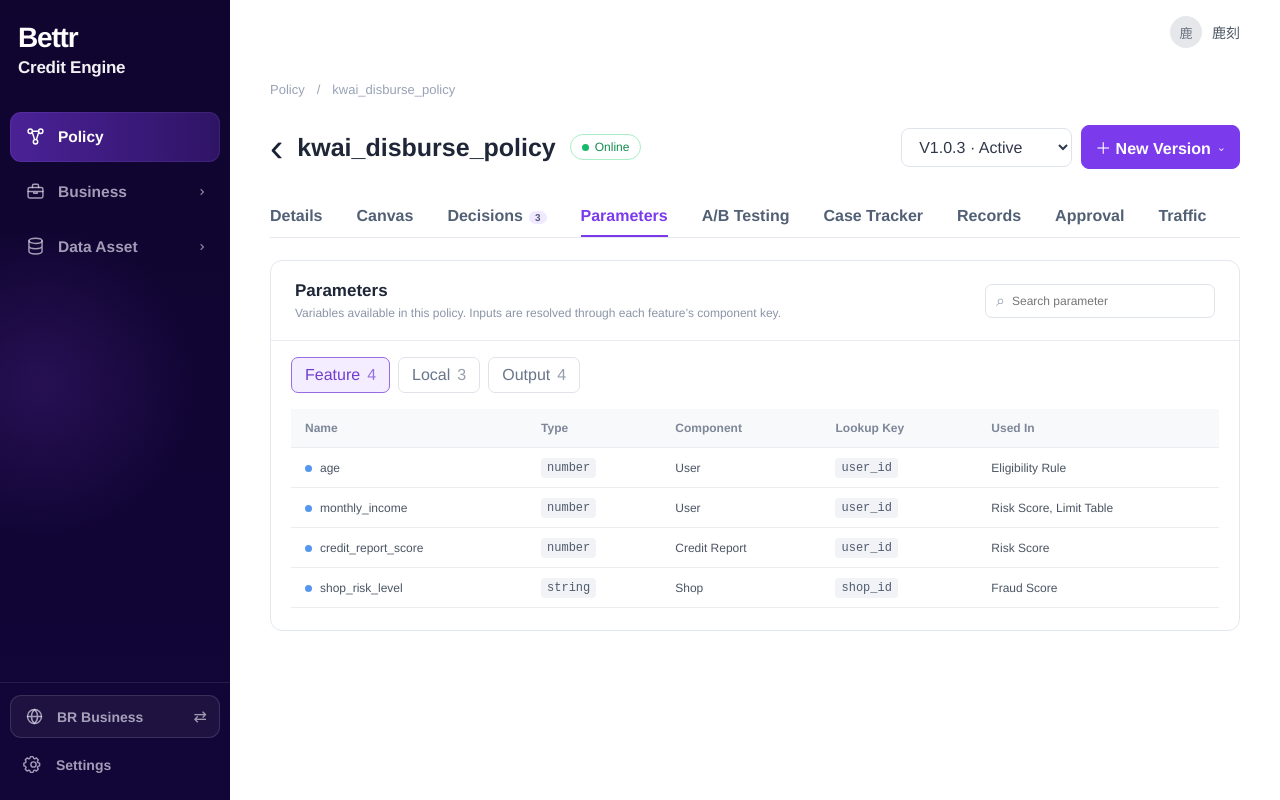
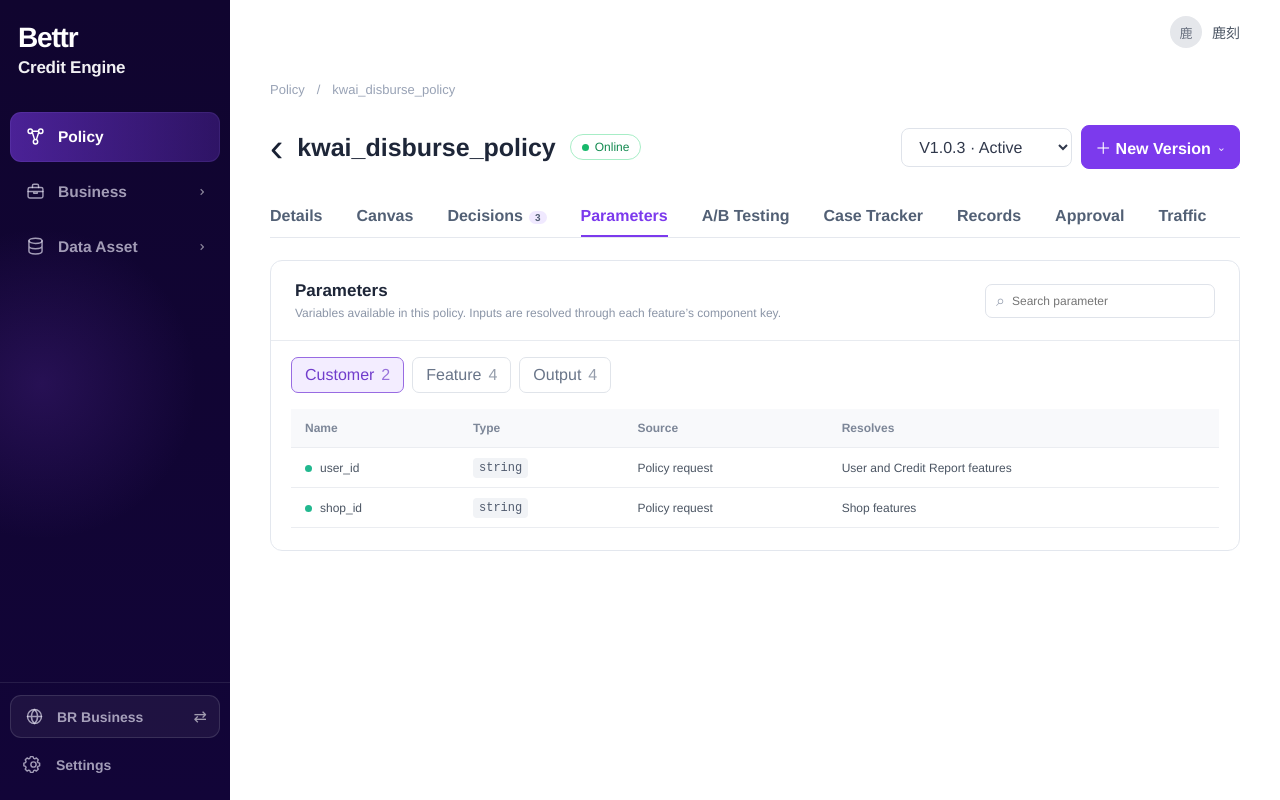
Before and after one commit to wangnan2017fall-oss/Ant-ACE-reinf, a React (Vite) app in the folder frontend/: page /policy/1 in a window 1280 px wide. Both pictures are taken after a click on the tab "Parameters". Built offline with nearby package versions, Linux system fonts and the light colour scheme.

Commit message:
feat: expose policy decision parameters

```diff
--- a/frontend/src/modules/policy/detail/PolicyDetailPage.css
+++ b/frontend/src/modules/policy/detail/PolicyDetailPage.css
@@ -946,6 +946,8 @@
   border-radius: 12px;
   background: rgba(255, 255, 255, 0.98);
   box-shadow: 0 18px 48px rgba(38, 23, 79, 0.16);
+  max-height: calc(100% - 36px);
+  overflow-y: auto;
 }
 
 .canvas-node-inspector h3 {
@@ -1007,6 +1009,70 @@
   font-size: 12px;
   font-weight: 700;
   text-decoration: none;
+}
+
+.inspector-parameters {
+  display: grid;
+  gap: 13px;
+  margin: 0 0 17px;
+}
+
+.inspector-parameters section {
+  display: grid;
+  gap: 7px;
+}
+
+.inspector-parameters section > strong {
+  display: flex;
+  align-items: center;
+  gap: 6px;
+  color: #4e5869;
+  font-size: 11px;
+}
+
+.inspector-parameters section > strong span {
+  display: grid;
+  min-width: 17px;
+  height: 17px;
+  place-items: center;
+  padding: 0 4px;
+  border-radius: 999px;
+  background: #f0e9ff;
+  color: #7440ce;
+  font-size: 9px;
+}
+
+.inspector-parameters section > div {
+  display: grid;
+  gap: 5px;
+}
+
+.inspector-parameters code {
+  display: flex;
+  min-width: 0;
+  align-items: center;
+  justify-content: space-between;
+  gap: 8px;
+  padding: 6px 8px;
+  border: 1px solid #e8eaf0;
+  border-radius: 6px;
+  background: #fafbfc;
+  color: #4c5667;
+  font-family: inherit;
+}
+
+.inspector-parameters code b {
+  overflow: hidden;
+  font-size: 10px;
+  font-weight: 600;
+  text-overflow: ellipsis;
+  white-space: nowrap;
+}
+
+.inspector-parameters code small {
+  flex: 0 0 auto;
+  color: #929bab;
+  font-size: 9px;
 }
 
 .version-modal-backdrop {
@@ -1518,8 +1584,8 @@
   background: #5597ef;
 }
 
-.parameter-dot.local {
-  background: #e8a53b;
+.parameter-dot.customer {
+  background: #22b88f;
 }
 
 .parameter-dot.output {
--- a/frontend/src/modules/policy/detail/PolicyDetailPage.jsx
+++ b/frontend/src/modules/policy/detail/PolicyDetailPage.jsx
@@ -22,6 +22,18 @@ const decisions = [
     description: 'Validate customer eligibility and base risk rules',
     versions: ['V2.1.0', 'V2.0.3', 'V1.9.8'],
     nodes: ['Start', 'Eligibility Rule', 'Risk Score', 'End'],
+    inputs: [
+      { name: 'user_id', type: 'String' },
+      { name: 'shop_id', type: 'String' },
+      { name: 'age', type: 'Number' },
+      { name: 'nationality', type: 'String' },
+      { name: 'credit_report_score', type: 'Number' },
+      { name: 'monthly_income', type: 'Number' },
+    ],
+    outputs: [
+      { name: 'eligible', type: 'Boolean' },
+      { name: 'risk_score', type: 'Number' },
+    ],
   },
   {
     id: 'limit-pricing',
@@ -29,6 +41,18 @@ const decisions = [
     description: 'Calculate credit limit, rate and repayment term',
     versions: ['V1.4.2', 'V1.4.1', 'V1.3.6'],
     nodes: ['Start', 'Limit Table', 'Pricing Rule', 'End'],
+    inputs: [
+      { name: 'user_id', type: 'String' },
+      { name: 'eligible', type: 'Boolean' },
+      { name: 'monthly_income', type: 'Number' },
+      { name: 'customer_segment', type: 'String' },
+      { name: 'risk_score', type: 'Number' },
+    ],
+    outputs: [
+      { name: 'credit_limit', type: 'Number' },
+      { name: 'interest_rate', type: 'Number' },
+      { name: 'loan_term', type: 'Integer' },
+    ],
   },
   {
     id: 'anti-fraud',
@@ -36,6 +60,15 @@ const decisions = [
     description: 'Fraud screening before final policy response',
     versions: ['V0.9.0', 'V0.8.4', 'V0.8.1'],
     nodes: ['Start', 'Fraud Score', 'If-Else Rule', 'End'],
+    inputs: [
+      { name: 'user_id', type: 'String' },
+      { name: 'shop_id', type: 'String' },
+      { name: 'shop_risk_level', type: 'String' },
+      { name: 'device_risk_score', type: 'Number' },
+    ],
+    outputs: [
+      { name: 'fraud_result', type: 'String' },
+    ],
   },
 ]
 
@@ -61,22 +94,21 @@ const decisionNodeDetails = {
 }
 
 const parameters = {
+  customer: [
+    { name: 'user_id', type: 'string', source: 'Policy request', usedIn: 'User and Credit Report features' },
+    { name: 'shop_id', type: 'string', source: 'Policy request', usedIn: 'Shop features' },
+  ],
   feature: [
     { name: 'age', type: 'number', component: 'User', key: 'user_id', usedIn: 'Eligibility Rule' },
     { name: 'monthly_income', type: 'number', component: 'User', key: 'user_id', usedIn: 'Risk Score, Limit Table' },
     { name: 'credit_report_score', type: 'number', component: 'Credit Report', key: 'user_id', usedIn: 'Risk Score' },
     { name: 'shop_risk_level', type: 'string', component: 'Shop', key: 'shop_id', usedIn: 'Fraud Score' },
   ],
-  local: [
-    { name: 'customer_segment', type: 'string', source: 'Eligibility Rule.segment', usedIn: 'Limit Table' },
-    { name: 'risk_score', type: 'number', source: 'Risk Score.score', usedIn: 'Pricing Rule' },
-    { name: 'base_limit', type: 'number', source: 'Limit Table.limit', usedIn: 'Pricing Rule' },
-  ],
   output: [
-    { name: 'approved', type: 'boolean', source: 'Eligibility Rule.approved' },
-    { name: 'credit_limit', type: 'number', source: 'Pricing Rule.final_limit' },
-    { name: 'interest_rate', type: 'number', source: 'Pricing Rule.rate' },
-    { name: 'loan_term', type: 'number', source: 'Pricing Rule.term' },
+    { name: 'approved', type: 'boolean', source: 'Eligibility Rule.approved', returnedBy: 'Policy End' },
+    { name: 'credit_limit', type: 'number', source: 'Pricing Rule.final_limit', returnedBy: 'Policy End' },
+    { name: 'interest_rate', type: 'number', source: 'Pricing Rule.rate', returnedBy: 'Policy End' },
+    { name: 'loan_term', type: 'number', source: 'Pricing Rule.term', returnedBy: 'Policy End' },
   ],
 }
 
@@ -198,7 +230,7 @@ function PolicyDetailPage() {
   const [inspectedDecisionNode, setInspectedDecisionNode] = useState('')
   const [recordsView, setRecordsView] = useState('records')
   const [diffVersion, setDiffVersion] = useState('V1.0.4')
-  const [parameterType, setParameterType] = useState('feature')
+  const [parameterType, setParameterType] = useState('customer')
   const [parameterSearch, setParameterSearch] = useState('')
   const [dateRange, setDateRange] = useState('Today')
   const requestedVersion = searchParams.get('version') || initialVersions[0].id
@@ -406,9 +438,25 @@ function PolicyDetailPage() {
                 <p>{selectedDecision.description}</p>
                 <dl>
                   <div><dt>Decision Version</dt><dd>{activeDecisionReferences[selectedDecision.id]}</dd></div>
-                  <div><dt>Policy Version</dt><dd>{activeVersion}</dd></div>
-                  <div><dt>Nodes</dt><dd>{selectedDecision.nodes.length}</dd></div>
                 </dl>
+                <div className="inspector-parameters">
+                  <section>
+                    <strong>Inputs <span>{selectedDecision.inputs.length}</span></strong>
+                    <div>
+                      {selectedDecision.inputs.map((parameter) => (
+                        <code key={parameter.name}><b>{parameter.name}</b><small>{parameter.type}</small></code>
+                      ))}
+                    </div>
+                  </section>
+                  <section>
+                    <strong>Outputs <span>{selectedDecision.outputs.length}</span></strong>
+                    <div>
+                      {selectedDecision.outputs.map((parameter) => (
+                        <code key={parameter.name}><b>{parameter.name}</b><small>{parameter.type}</small></code>
+                      ))}
+                    </div>
+                  </section>
+                </div>
                 <Link to={`/decision/${selectedDecision.id}/edit?version=${activeDecisionReferences[selectedDecision.id]}&from=policy&policy=${id}&returnTab=canvas`}>Open Decision Canvas →</Link>
               </aside>
             )}
@@ -501,8 +549,8 @@ function PolicyDetailPage() {
           </div>
           <div className="parameter-tabs">
             {[
+              { key: 'customer', label: 'Customer', count: parameters.customer.length },
               { key: 'feature', label: 'Feature', count: parameters.feature.length },
-              { key: 'local', label: 'Local', count: parameters.local.length },
               { key: 'output', label: 'Output', count: parameters.output.length },
             ].map((item) => (
               <button key={item.key} className={parameterType === item.key ? 'active' : ''} onClick={() => setParameterType(item.key)}>
@@ -517,7 +565,7 @@ function PolicyDetailPage() {
                   <th>Name</th><th>Type</th>
                   {parameterType === 'feature' && <><th>Component</th><th>Lookup Key</th></>}
                   {parameterType !== 'feature' && <th>Source</th>}
-                  <th>{parameterType === 'output' ? 'Returned By' : 'Used In'}</th>
+                  <th>{parameterType === 'output' ? 'Returned By' : parameterType === 'customer' ? 'Resolves' : 'Used In'}</th>
                 </tr>
               </thead>
               <tbody>
@@ -527,7 +575,7 @@ function PolicyDetailPage() {
                     <td><code>{item.type}</code></td>
                     {parameterType === 'feature' && <><td>{item.component}</td><td><code>{item.key}</code></td></>}
                     {parameterType !== 'feature' && <td>{item.source}</td>}
-                    <td>{item.usedIn || item.source}</td>
+                    <td>{parameterType === 'output' ? item.returnedBy : item.usedIn || item.source}</td>
                   </tr>
                 ))}
               </tbody>
```
